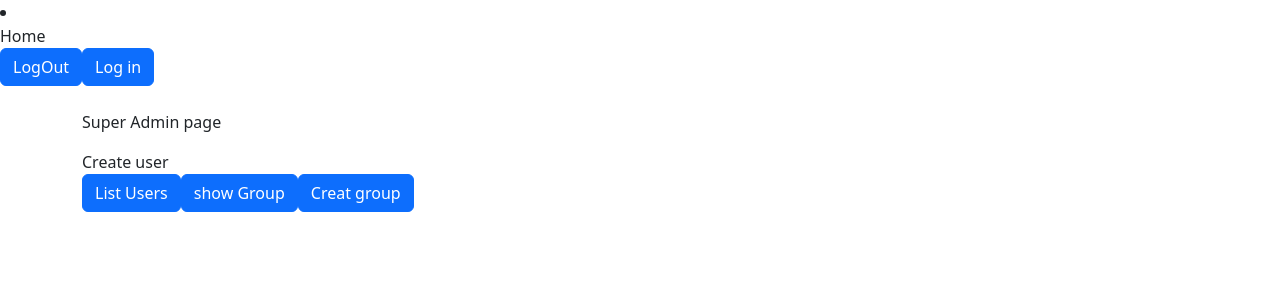
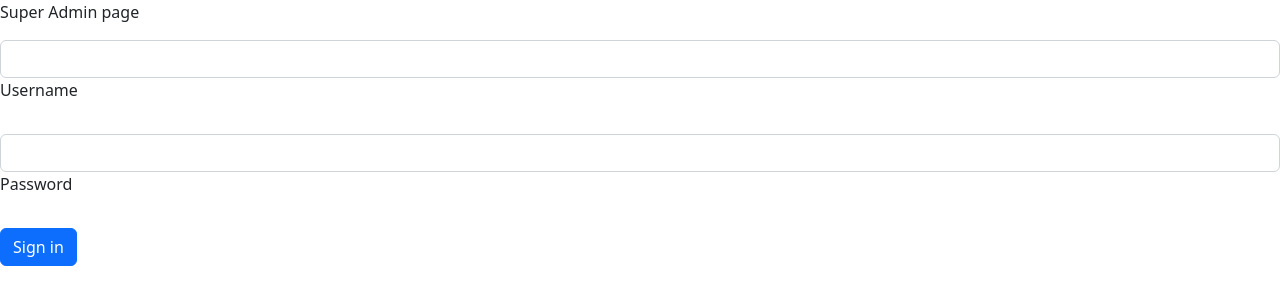
Before and after one commit to anhtruong-it/Assignment-phase-1, an Angular app: page /super in a window 1280 px wide. Shown: the top 304 px of the page. Built offline with nearby package versions, Linux system fonts and the light colour scheme.

Commit message:
Phase 2 started

```diff
--- a/src/app/admin-user/admin-user.component.html
+++ b/src/app/admin-user/admin-user.component.html
@@ -1,6 +1,6 @@
 <p>Admin page</p>
 
-<button type="button" class="btn btn-primary btn-block mb-4" (click)="getUsers()">List Users</button>
+<!--<button type="button" class="btn btn-primary btn-block mb-4" (click)="getUsers()">List Users</button>
 <button type="button" class="btn btn-primary btn-block mb-4" (click)="showGC()">show Group</button>
 <button type="button" class="btn btn-primary btn-block mb-4" (click)="createGroup()">Creat group</button>
 
@@ -39,4 +39,4 @@
       <button type="button" class="btn btn-primary btn-block mb-4" (click)="upgradeUsers(item.username, item.role, item.newRole)">Upgrade user</button>
       </li>
 </ul>
-<br>
+<br>-->
--- a/src/app/admin-user/admin-user.component.ts
+++ b/src/app/admin-user/admin-user.component.ts
@@ -40,7 +40,7 @@ export class AdminUserComponent implements OnInit {
   ngOnInit(): void {
     //this.getUsers();
   }
-  delChannel(a:any, b:any) {
+  /*delChannel(a:any, b:any) {
     this.groupDetail.group = a;
     this.groupDetail.channel = b;
     this.httpClient.post(BACKEND_URL + '/delChannel', this.groupDetail).subscribe((data:any)=>{
@@ -132,5 +132,5 @@ export class AdminUserComponent implements OnInit {
         }
       });
     }
-  }
+  }*/
 }
--- a/src/app/app.component.html
+++ b/src/app/app.component.html
@@ -1,7 +1,10 @@
-<li class="active"><a class="nav-link" routerLink="/">Home</a></li>
+<!--<li class="active"><a class="nav-link" routerLink="/">Home</a></li>
 
       <button type="button" class="btn btn-primary btn-block mb-4" (click)="logOut()">LogOut</button>
       <button type="button" class="btn btn-primary btn-block mb-4" (click)="checkValid()">Log in</button>
       <div class="container">
         <router-outlet></router-outlet>
       </div>
+    -->
+    <router-outlet></router-outlet>
+    <app-login></app-login>
--- a/src/app/app.component.ts
+++ b/src/app/app.component.ts
@@ -8,7 +8,7 @@ import { Router } from '@angular/router'
 export class AppComponent {
   title = 'Assignment1';
   constructor(private router: Router) {}
-  logOut(){
+  /*logOut(){
     sessionStorage.clear();
     this.router.navigateByUrl('/login');
 
@@ -19,5 +19,5 @@ export class AppComponent {
     } else {
       alert("You need to log out before log in!");
     }
-  }
+  }*/
 }
--- a/src/app/creat-user/creat-user.component.html
+++ b/src/app/creat-user/creat-user.component.html
@@ -1,27 +1,23 @@
-<form>
-  <!-- Username input -->
+<!--<form>
+   Username input
   <div class="form-outline mb-4">
     <input type="text" id="form2Example1" class="form-control" [(ngModel)]="user.username" name="username"/>
     <label class="form-label" for="form2Example1">Username</label>
   </div>
 
-  <!-- Password input -->
+   Password input
   <div class="form-outline mb-4">
     <input type="password" id="form2Example2" class="form-control" [(ngModel)]="user.password" name="password"/>
     <label class="form-label" for="form2Example2">Password</label>
   </div>
 
-    <!-- Email input -->
+     Email input
     <div class="form-outline mb-4">
       <input type="text" id="form2Example1" class="form-control" [(ngModel)]="user.email" name="email"/>
       <label class="form-label" for="form2Example1">Email</label>
     </div>
 
-      <!-- Role input
-  <div class="form-outline mb-4">
-    <input type="text" id="form2Example1" class="form-control" [(ngModel)]="user.role" name="role"/>
-    <label class="form-label" for="form2Example1">Role</label>
-  </div>-->
+
 
     <label class="form-label" for="form2Example1">Role:</label>
     <select name="role" id="form2Example1" class="form-control" [(ngModel)]="user.role"  multiple>
@@ -31,6 +27,6 @@
       <option value="member">Member</option>
     </select>
 
-  <!-- Submit button -->
+   Submit button
   <button type="button" class="btn btn-primary btn-block mb-4" (click)="create()">Create User</button>
-</form>
+</form>-->
--- a/src/app/creat-user/creat-user.component.ts
+++ b/src/app/creat-user/creat-user.component.ts
@@ -30,7 +30,7 @@ export class CreatUserComponent implements OnInit {
   ngOnInit(): void {
   }
 
-  create(){
+  /*create(){
     this.httpClient.post(BACKEND_URL + '/create', this.user).subscribe((data:any)=>{
       if (data.ok!=false) {
         alert("User created");
@@ -39,5 +39,5 @@ export class CreatUserComponent implements OnInit {
         alert('Sorry, username or password is not valid');
       }
     });
-  }
+  }*/
 }
--- a/src/app/super/super.component.html
+++ b/src/app/super/super.component.html
@@ -1,5 +1,5 @@
 <p>Super Admin page</p>
-<a class="nav-link" routerLink="/create">Create user</a>
+<!--<a class="nav-link" routerLink="/create">Create user</a>
 <button type="button" class="btn btn-primary btn-block mb-4" (click)="getUsers()">List Users</button>
 <button type="button" class="btn btn-primary btn-block mb-4" (click)="showGC()">show Group</button>
 <button type="button" class="btn btn-primary btn-block mb-4" (click)="createGroup()">Creat group</button>
@@ -43,4 +43,4 @@
       <button type="button" class="btn btn-primary btn-block mb-4" (click)="removeUsers(item.username)">Remove user</button>
     </li>
 </ul>
-<br>
+<br>-->
--- a/src/app/super/super.component.ts
+++ b/src/app/super/super.component.ts
@@ -43,7 +43,7 @@ export class SuperComponent implements OnInit {
   ngOnInit(): void {
     //this.getUsers();
   }
-  delChannel(a:any, b:any) {
+  /*delChannel(a:any, b:any) {
     this.groupDetail.group = a;
     this.groupDetail.channel = b;
     this.httpClient.post(BACKEND_URL + '/delChannel', this.groupDetail).subscribe((data:any)=>{
@@ -141,5 +141,5 @@ export class SuperComponent implements OnInit {
          alert('Sorry, username or password is not valid');
        }
      });
-  }
+  }*/
 }
```
Also changed, not shown: 2 other files (tests, documents, lock files or other folders).
